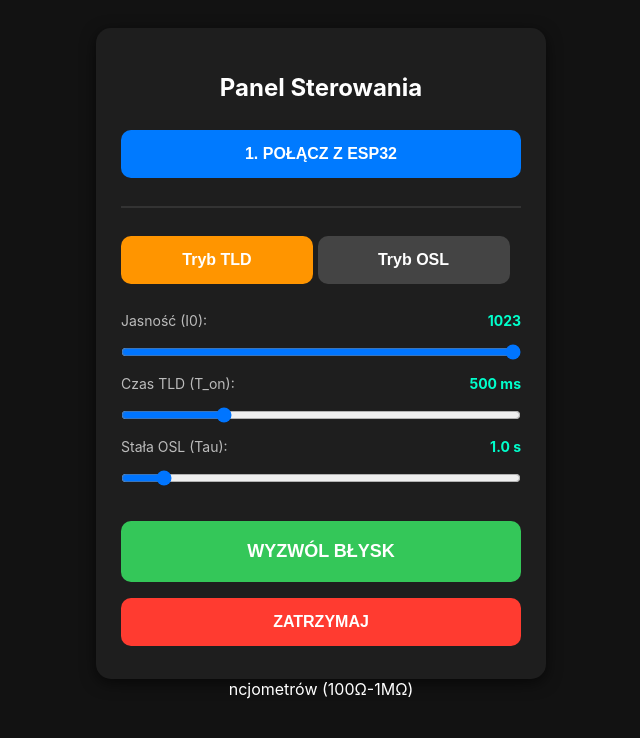
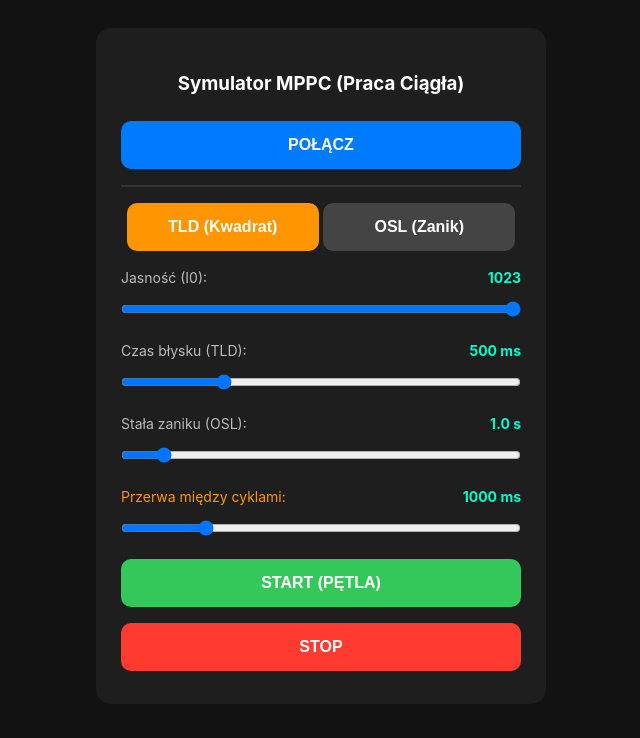
Before and after one commit to Matiaz235/espOSL_TLD_test, a plain HTML site: page index.html in a window 1280 px wide. Shown: the whole page, without its empty margins (319-959 px from the left). Drawn offline with Linux system fonts and the light colour scheme.

Commit message:
Update index.html

```diff
--- a/index.html
+++ b/index.html
@@ -3,45 +3,44 @@
 <head>
     <meta charset="UTF-8">
     <meta name="viewport" content="width=device-width, initial-scale=1.0">
-    <title>MPPC Symulator</title>
+    <title>MPPC Loop Control</title>
     <style>
         body { font-family: -apple-system, sans-serif; text-align: center; background: #121212; color: #fff; padding: 20px; }
-        .card { background: #1e1e1e; padding: 25px; border-radius: 15px; box-shadow: 0 4px 15px rgba(0,0,0,0.6); max-width: 400px; margin: auto; }
+        .card { background: #1e1e1e; padding: 25px; border-radius: 15px; max-width: 400px; margin: auto; }
         button { width: 100%; padding: 15px; margin: 8px 0; border-radius: 10px; border: none; font-size: 16px; font-weight: bold; cursor: pointer; }
         .btn-conn { background: #007AFF; color: white; }
-        .btn-start { background: #34C759; color: white; font-size: 18px; padding: 20px; margin-top: 20px;}
+        .btn-start { background: #34C759; color: white; }
         .btn-stop { background: #FF3B30; color: white; }
         .btn-mode { background: #444; color: white; width: 48%; display: inline-block; }
         .active-mode { background: #FF9500; }
         input[type=range] { width: 100%; margin: 15px 0; }
-        .label { display: flex; justify-content: space-between; font-size: 14px; color: #bbb; }
+        .label { display: flex; justify-content: space-between; font-size: 14px; color: #bbb; margin-top: 10px; }
         .val { color: #00ffcc; font-weight: bold; }
-        hr { border: 0.5px solid #333; margin: 20px 0; }
     </style>
 </head>
 <body>
     <div class="card">
-        <h2>Panel Sterowania</h2>
-        <button class="btn-conn" id="connBtn" onclick="connectBT()">1. POŁĄCZ Z ESP32</button>
-        <hr>
+        <h3>Symulator MPPC (Praca Ciągła)</h3>
+        <button class="btn-conn" id="connBtn" onclick="connectBT()">POŁĄCZ</button>
+        <hr style="border:0.5px solid #333">
 
-        <div style="text-align: justify;">
-            <button class="btn-mode active-mode" id="btnTLD" onclick="setMode(0)">Tryb TLD</button>
-            <button class="btn-mode" id="btnOSL" onclick="setMode(1)">Tryb OSL</button>
-        </div>
-        <br>
+        <button class="btn-mode active-mode" id="btnTLD" onclick="setMode(0)">TLD (Kwadrat)</button>
+        <button class="btn-mode" id="btnOSL" onclick="setMode(1)">OSL (Zanik)</button>
 
         <div class="label"><span>Jasność (I0):</span> <span class="val" id="iShow">1023</span></div>
         <input type="range" min="0" max="1023" value="1023" oninput="updateParam('I', this.value, 'iShow', '')">
 
-        <div class="label"><span>Czas TLD (T_on):</span> <span class="val" id="dShow">500 ms</span></div>
+        <div class="label"><span>Czas błysku (TLD):</span> <span class="val" id="dShow">500 ms</span></div>
         <input type="range" min="10" max="2000" step="10" value="500" oninput="updateParam('D', this.value, 'dShow', ' ms')">
 
-        <div class="label"><span>Stała OSL (Tau):</span> <span class="val" id="tShow">1.0 s</span></div>
+        <div class="label"><span>Stała zaniku (OSL):</span> <span class="val" id="tShow">1.0 s</span></div>
         <input type="range" min="0.1" max="10.0" step="0.1" value="1.0" oninput="updateParam('T', this.value, 'tShow', ' s')">
 
-        <button class="btn-start" onclick="send('START')">WYZWÓL BŁYSK</button>
-        <button class="btn-stop" onclick="send('STOP')">ZATRZYMAJ</button>
+        <div class="label" style="color: #FF9500;"><span>Przerwa między cyklami:</span> <span class="val" id="gShow">1000 ms</span></div>
+        <input type="range" min="0" max="5000" step="50" value="1000" oninput="updateParam('G', this.value, 'gShow', ' ms')">
+
+        <button class="btn-start" onclick="send('START')">START (PĘTLA)</button>
+        <button class="btn-stop" onclick="send('STOP')">STOP</button>
     </div>
 
     <script>
@@ -51,28 +50,19 @@
 
         async function connectBT() {
             try {
-                const device = await navigator.bluetooth.requestDevice({
-                    filters: [{ services: [SERVICE_UUID] }]
-                });
+                const device = await navigator.bluetooth.requestDevice({ filters: [{ services: [SERVICE_UUID] }] });
                 const server = await device.gatt.connect();
                 const service = await server.getPrimaryService(SERVICE_UUID);
                 charac = await service.getCharacteristic(CHAR_UUID);
-
                 document.getElementById('connBtn').innerText = "POŁĄCZONO";
                 document.getElementById('connBtn').style.background = "#34C759";
-            } catch (e) { alert("Błąd: " + e.message); }
+            } catch (e) { alert(e.message); }
         }
 
         function setMode(m) {
-            document.getElementById('btnTLD').classList.remove('active-mode');
-            document.getElementById('btnOSL').classList.remove('active-mode');
-            if(m === 0) {
-                document.getElementById('btnTLD').classList.add('active-mode');
-                send('MOD0');
-            } else {
-                document.getElementById('btnOSL').classList.add('active-mode');
-                send('MOD1');
-            }
+            document.getElementById('btnTLD').classList.toggle('active-mode', m===0);
+            document.getElementById('btnOSL').classList.toggle('active-mode', m===1);
+            send(m === 0 ? 'MOD0' : 'MOD1');
         }
 
         function updateParam(prefix, val, spanId, unit) {
@@ -82,9 +72,8 @@
 
         async function send(msg) {
             if (!charac) return;
-            const enc = new TextEncoder();
-            await charac.writeValue(enc.encode(msg));
+            await charac.writeValue(new TextEncoder().encode(msg));
         }
     </script>
 </body>
-</html>ncjometrów (100Ω-1MΩ)
+</html>
```
